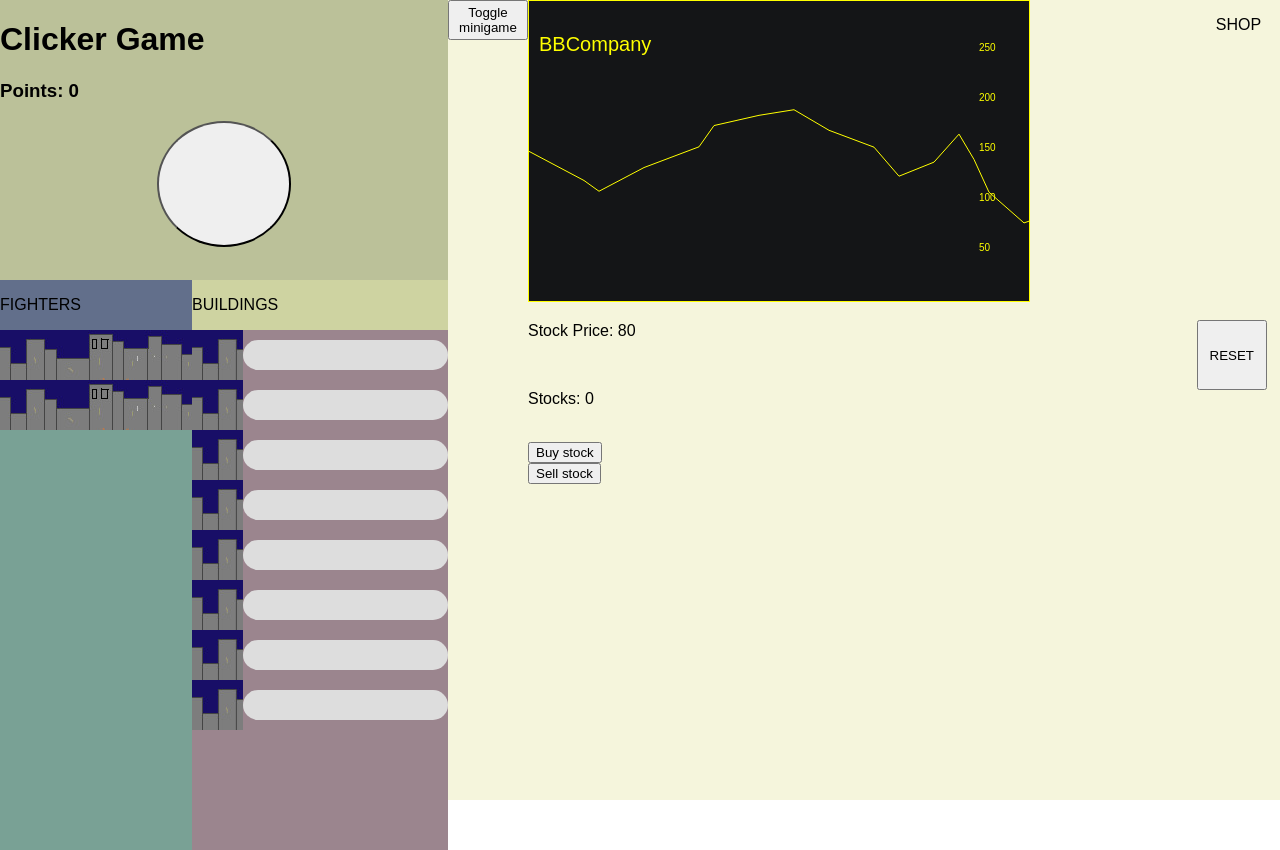
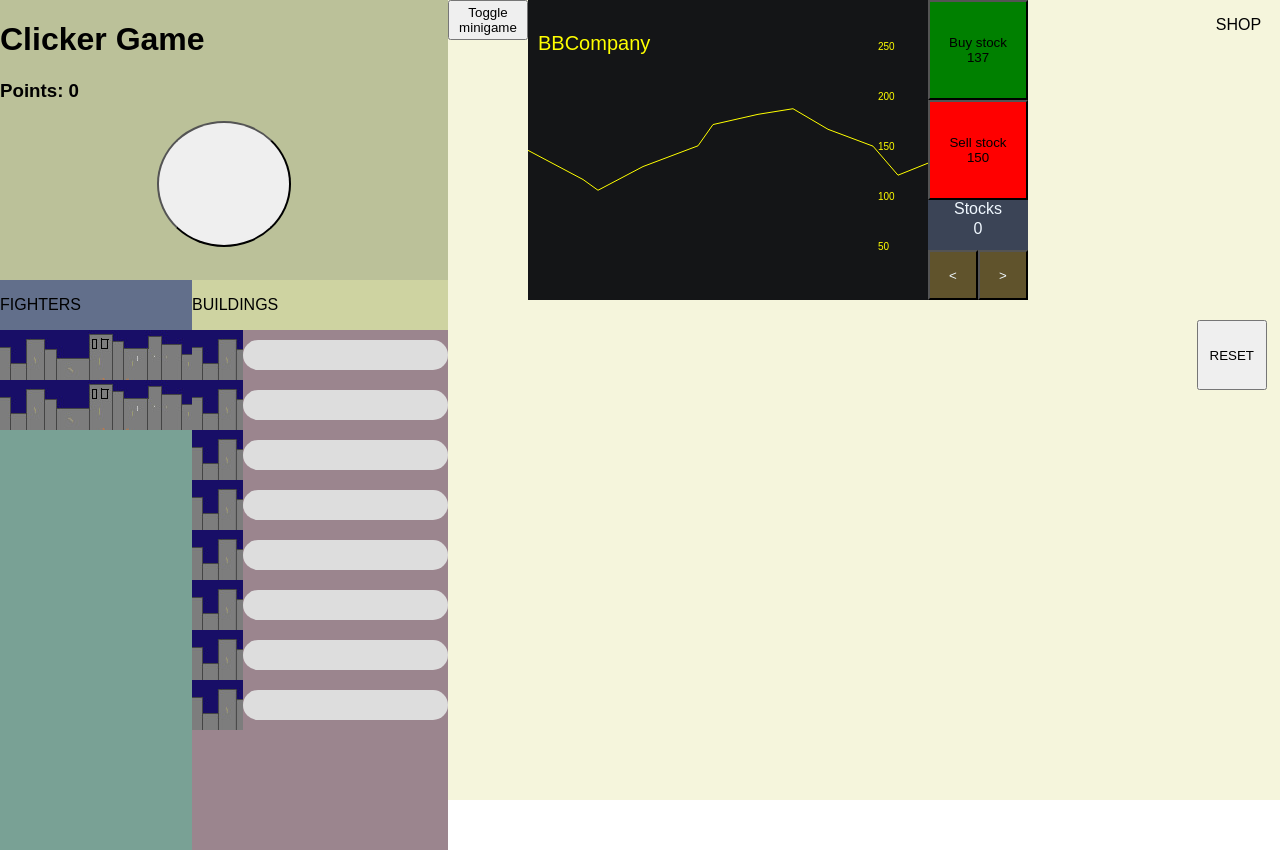
Before and after one commit to Vjio/vjio.github.io, a plain HTML site: page index.html in a window 1280 px wide. Both pictures are taken after a click on the button "Toggle stock market". Drawn offline with Linux system fonts and the light colour scheme; a web font is replaced by a local one.

Commit message:
Design stock market
Am făcut partea estetică a minigame-ului 2, poziție, culori, chesti din astea. funcțional e cam aceeași chestie, doar am modificat niște dimensiuni

```diff
--- a/index.html
+++ b/index.html
@@ -156,13 +156,26 @@
 
                       <div id = "minigame2" style = "display: none;">
                           <canvas id="canvas2"></canvas>
-                          <br>
-                          <p> Stock Price: <span id = "stock-price">150</span></p>
-                          <br>
-                          <p> Stocks: <span id = "number-of-stocks">0</span></p><br>
-                          <button id = "buy">Buy stock</button>
-                          <br>
-                          <button id = "sell">Sell stock</button>
+
+                          <button id = "buy">
+                            Buy stock <br>
+                            <span id = "stock-price">150</span>
+                          </button>
+
+                          <button id = "sell">
+                            Sell stock <br>
+                            <span id = "stock-price">150</span>
+                          </button>
+
+                          <div id = stock-container> Stocks </div>
+
+                          <div id="numer-of-stock-container">
+                            <span id = "number-of-stocks">0</span>
+                          </div>
+
+                          <button id = "prev-stock"><</button>
+                          <button id = "next-stock">></button>
+
                       </div>
 
                       <button id = stock-market-button> Toggle stock market </button>
--- a/minigame2.js
+++ b/minigame2.js
@@ -14,7 +14,7 @@ const canvas2 = document.getElementById("canvas2");
 		document.getElementById("stock-market-button").addEventListener("click", () => {
 
 			document.getElementById("stock-market-button").style.display = "none";
-			document.getElementById("minigame2").style.display = "block";
+			document.getElementById("minigame2").style.display = "grid";
 
 		buyButton.addEventListener("click", () => {
 			if (numPoints > curentPrice){
@@ -35,7 +35,7 @@ const canvas2 = document.getElementById("canvas2");
 		});
 
 		// Set the canvas size
-		canvas2.width = 500;
+		canvas2.width = 400;
 		canvas2.height = 300;
 
 		//creating the stocks
@@ -107,15 +107,18 @@ const canvas2 = document.getElementById("canvas2");
 			for (let index = 0; index < numStocks; index++){
 				stockTimes[index] -= 1;
 			}
+
+			//displaying scale on the graph
+
 			ctx2.fillStyle = 'yellow';
 			ctx2.font = "20px Arial";
 			ctx2.fillText("BBCompany",10,50);
 			ctx2.font = "10px Arial";
-			ctx2.fillText("250",450,50);
-			ctx2.fillText("200",450,100);
-			ctx2.fillText("150",450,150);
-			ctx2.fillText("100",450,200);
-			ctx2.fillText("50",450,250);
+			ctx2.fillText("250",350,50);
+			ctx2.fillText("200",350,100);
+			ctx2.fillText("150",350,150);
+			ctx2.fillText("100",350,200);
+			ctx2.fillText("50",350,250);
 			//setting a new price for the stock
 			if (stockTimes[1] < 0){
 				stockTimes.shift();
--- a/style.css
+++ b/style.css
@@ -269,14 +269,76 @@ body{
             z-index: 1;
         }
 
-
+        #minigame2{
+            height: 300px;
+            width: 500px;
+            display: grid;
+            grid-template-columns: 400px 50px 50px;
+            grid-template-rows: 100px 100px 20px 30px 50px;
+            position: relative;
+        }
             #canvas2 {
-			border: 1px solid yellow;
+                grid-column: 1;
+                grid-row: 1/span 5;
+			    /*border: 1px solid yellow;*/
 			    background-color: #141517;
 		    }
 		    #stock-market-button{
 			    height: 40px;
 			    width: 100px;
+		    }
+            #buy{
+                grid-column: 2/span 3;
+                grid-row: 1;
+                display: block;
+                height: 100px;
+                width: 100px;
+                background-color: green;
+            }
+            #sell{
+                grid-column: 2/span 3;
+                grid-row: 2;
+                display: block;
+                height: 100px;
+                width: 100px;
+                background-color: red;
+            }
+            #stock-container{
+                grid-column: 2/span 3;
+                grid-row: 3;
+                height: 20px;
+                width: 100px;
+                color: aliceblue;
+                background-color: #3b4456;
+                text-align: center;
+            }
+            #numer-of-stock-container{
+                grid-column: 2/span 3;
+                grid-row: 4;
+                height: 30px;
+                width: 100px;
+                color: aliceblue;
+                background-color: #3b4456;
+                text-align: center;
+            }
+            #prev-stock{
+                border-color: black;
+                grid-column: 2;
+                grid-row: 5;
+                height: 50px;
+                width: 50px;
+                color: aliceblue;
+                background-color: #60532c;
+                text-align: center;
+            }
+            #next-stock{
+                grid-column: 3;
+                grid-row: 5;
+                height: 50px;
+                width: 50px;
+                color: aliceblue;
+                background-color: #60532c;
+                text-align: center;
             }
 
     .shop-name{
```
Lines whose indentation alone changed are shown as unchanged.
